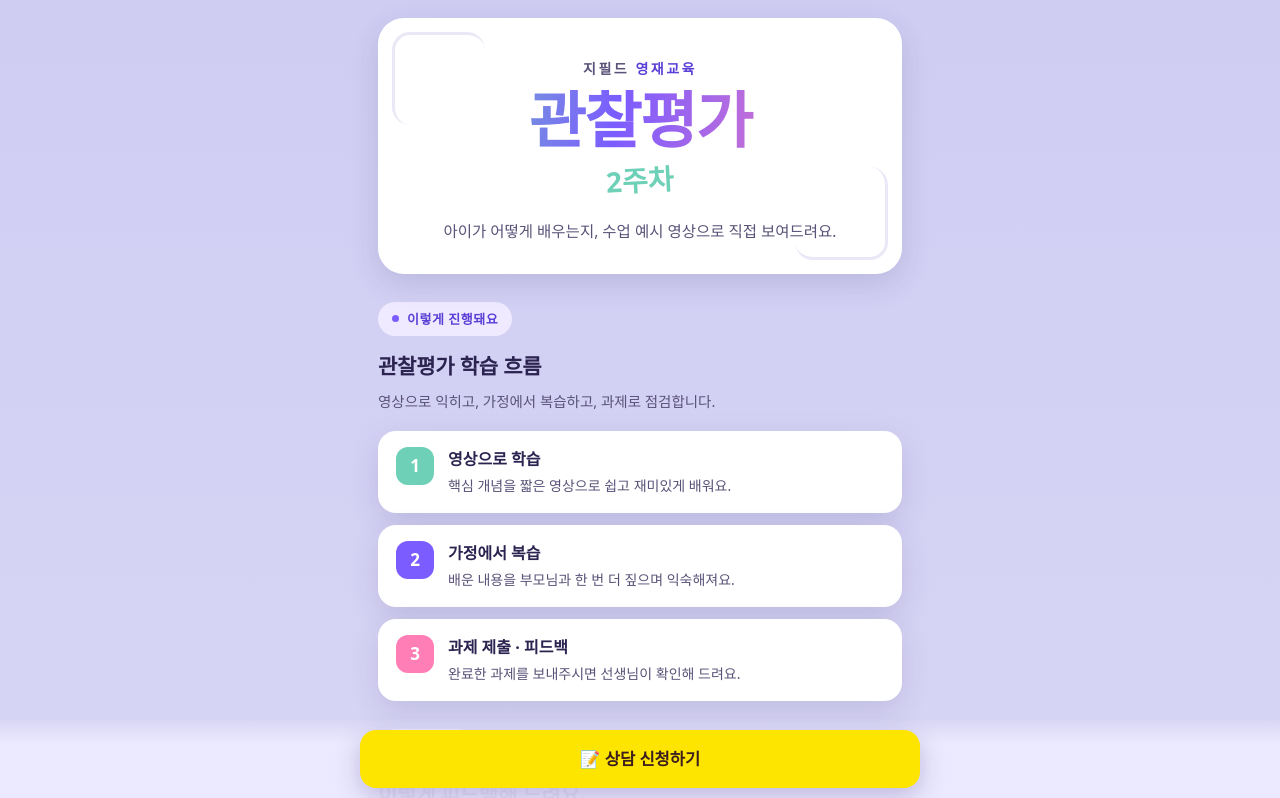
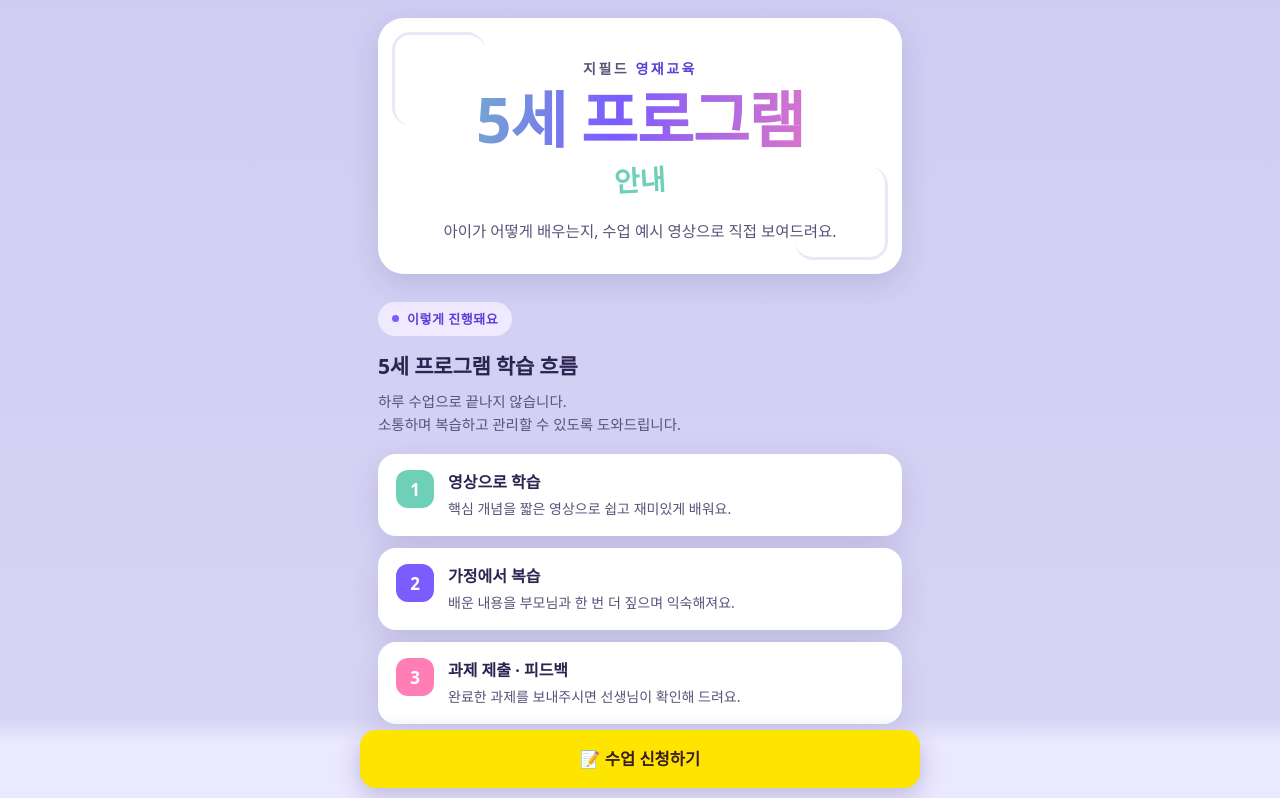
Before and after one commit to docssam1/ad, a plain HTML site: page observation/index.html in a window 1280 px wide. Shown: the top 798 px of the page. Drawn offline with Linux system fonts and the light colour scheme; a web font is replaced by a local one.

Commit message:
Update observation: 5세 프로그램 안내로 문구 변경, 신청 링크 Ffe9hVDI

```diff
--- a/observation/index.html
+++ b/observation/index.html
@@ -3,7 +3,7 @@
 <head>
 <meta charset="UTF-8">
 <meta name="viewport" content="width=device-width, initial-scale=1.0">
-<title>지필드 영재교육 · 관찰평가 2주차</title>
+<title>지필드 영재교육 · 5세 프로그램 안내</title>
 <link rel="preconnect" href="https://cdn.jsdelivr.net">
 <link rel="stylesheet" href="https://cdn.jsdelivr.net/gh/orioncactus/pretendard@v1.3.9/dist/web/static/pretendard.min.css">
 <style>
@@ -228,16 +228,16 @@
   <!-- HERO -->
   <header class="hero">
     <div class="brand">지필드 <b>영재교육</b></div>
-    <div class="title">관찰평가</div>
-    <div class="week">2주차</div>
+    <div class="title">5세 프로그램</div>
+    <div class="week">안내</div>
     <p class="lede">아이가 어떻게 배우는지, 수업 예시 영상으로 직접 보여드려요.</p>
   </header>
 
   <!-- STEPS -->
   <section>
     <span class="eyebrow"><span class="dot"></span>이렇게 진행돼요</span>
-    <h2>관찰평가 학습 흐름</h2>
-    <p class="sub">영상으로 익히고, 가정에서 복습하고, 과제로 점검합니다.</p>
+    <h2>5세 프로그램 학습 흐름</h2>
+    <p class="sub">하루 수업으로 끝나지 않습니다.<br>소통하며 복습하고 관리할 수 있도록 도와드립니다.</p>
     <div class="steps">
       <div class="step">
         <div class="num">1</div>
@@ -290,7 +290,7 @@
     </div>
 
     <div class="vid">
-      <div class="cap"><span class="tag">예시 ②</span> 5세 관찰평가 · 키즈팩토 탐구</div>
+      <div class="cap"><span class="tag">예시 ②</span> 5세 프로그램 · 키즈팩토 탐구</div>
       <div class="player" data-id="kCg-3AmCeHI">
         <img src="https://i.ytimg.com/vi/kCg-3AmCeHI/hqdefault.jpg" alt="키즈팩토 탐구 영상 썸네일" loading="lazy">
         <div class="play"><span></span></div>
@@ -307,7 +307,7 @@
   <!-- CURRICULUM -->
   <section>
     <span class="eyebrow"><span class="dot"></span>무엇을 배우나요</span>
-    <h2>2주차 학습 내용</h2>
+    <h2>학습 내용</h2>
     <div class="curri">
       <div class="curri-item">
         <div class="t"><span class="ic">🕐</span>시간 개념</div>
@@ -340,13 +340,13 @@
     </div>
   </section>
 
-  <footer>지필드 <b>영재교육</b> · 관찰평가 2주차 안내</footer>
+  <footer>지필드 <b>영재교육</b> · 5세 프로그램 안내</footer>
 </div>
 
 <!-- Sticky CTA -->
 <div class="sticky">
-  <a href="https://naver.me/5YoqcLz7" target="_blank" rel="noopener">
-    📝 상담 신청하기
+  <a href="https://naver.me/Ffe9hVDI" target="_blank" rel="noopener">
+    📝 수업 신청하기
   </a>
 </div>
 
```
